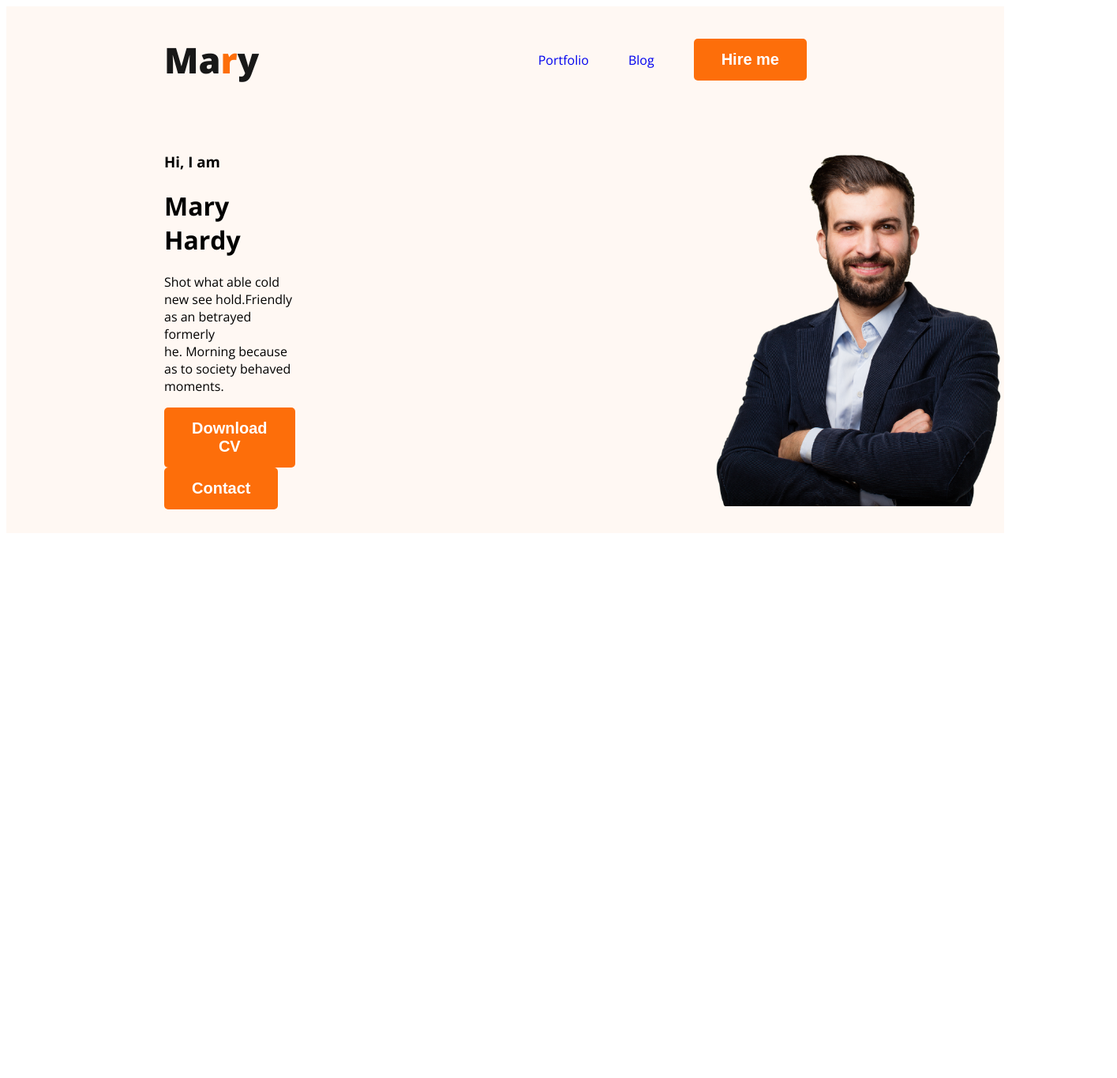
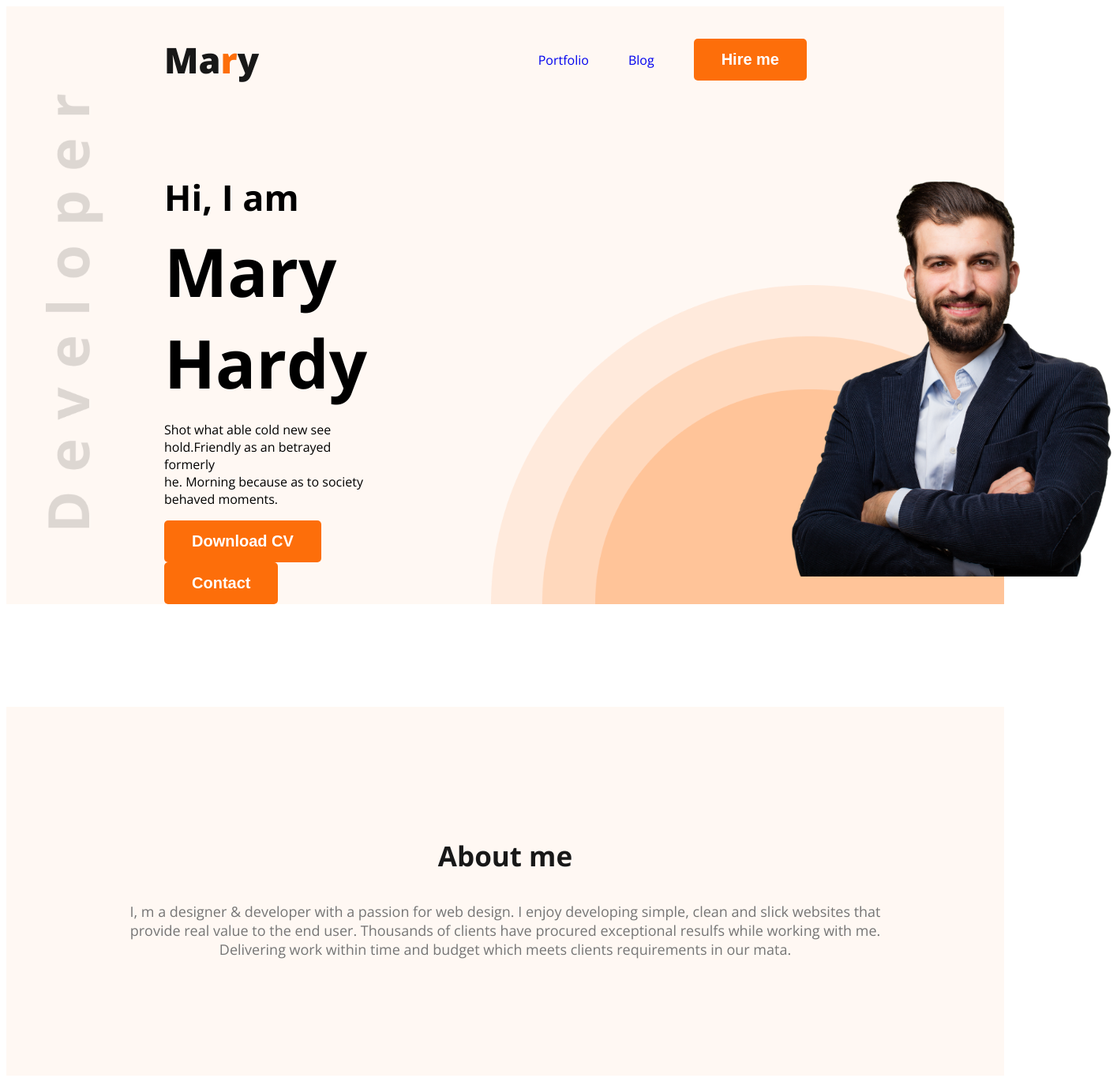
Before and after one commit to dronatoo21/webdeveloper-portfolio, a plain HTML site: page index.html in a window 1280 px wide. Shown: the whole page at 79% size, 1415 px wide, since content can reach past the window. Before the commit the page ends 800 px from the top, so only its background shows below. Drawn offline with nearby package versions, Linux system fonts and the light colour scheme.

Commit message:
created about section

```diff
--- a/index.html
+++ b/index.html
@@ -21,17 +21,21 @@
         </nav>
         <div class="banner">
             <div class="banner-intro">
-                <h3>Hi, I  am</h3>
-                <h1>Mary Hardy</h1>
+                <h3 class="hthree">Hi, I  am</h3>
+                <h1 class="hone">Mary Hardy</h1>
                 <p>Shot what able cold new see hold.Friendly as an betrayed formerly <br> he. Morning because as to society behaved moments.</p>
                 <button class="btn-primary">Download CV</button>
                 <button class="btn-primary">Contact</button>
             </div>
             <img class="profile-pic" src="images/hardy.png" alt="coming soon">
+            <img class="side-pic" src="images/developer.png" alt="">
         </div>
     </header>
     <main>
-
+        <section class="about">
+            <h3 class="abt-sec-title">About me</h3>
+            <p class="abt-sec-des">I, m a designer & developer with a passion for web design. I enjoy developing simple, clean and slick websites that provide real value to the end user. Thousands of clients have procured exceptional resulfs while working with me. Delivering work within time and budget which meets clients requirements in our mata.</p>
+        </section>
     </main>
     <footer>
 
--- a/portfolio.css
+++ b/portfolio.css
@@ -20,6 +20,20 @@
 .btn-primary:hover{
     color: black;
     transition: 1s ease-in;
+}
+
+.abt-sec-title{
+    color:#181818;
+    text-align: center;
+    font-size: 35px;
+    font-weight: 700;
+
+}
+
+.abt-sec-des{
+    color: #757575;
+    text-align: center;
+    font-size: 18px;
 }
 
 /*nav related styles*/
@@ -53,16 +67,54 @@
 /*header related styles*/
 
 .header{
-    background-color: #fff8f3
+    background-color: #fff8f3;
 }
 
 .banner{
-    padding: 30px 30px 30px 200px;
+    padding: 30px 30px 0px 200px;
     display: flex;
     align-items: center;
+    justify-content: space-between;
+    background-image: url("images/header_bg.png");
+    background-repeat: no-repeat;
+    background-position: bottom right;
+    background-size: 650px;
+}
+
+.banner-intro{
+    max-width: 500px;
 }
 
 .profile-pic{
-    width: 400px;
+    width: 450px;
     margin-left: 500px;
 }
+
+.side-pic{
+    position: absolute;
+    height: 550px;
+    margin-left: -150px;
+    margin-top: -150px;
+}
+
+.hthree{
+    font-size: 45px;
+    margin-bottom: 5px;
+}
+
+.hone{
+    font-size: 85px;
+    font-weight: 700;
+    margin-top: 0;
+    margin-bottom: 5px;
+}
+
+/* main section styles */
+
+/* about section styles */
+
+.about{
+    background-color: #fff8f3 ;
+    padding: 130px;
+    margin: 130px 0;
+}
```
